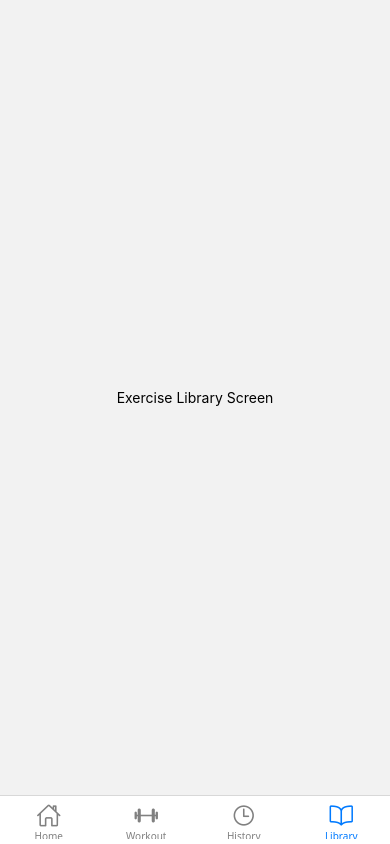
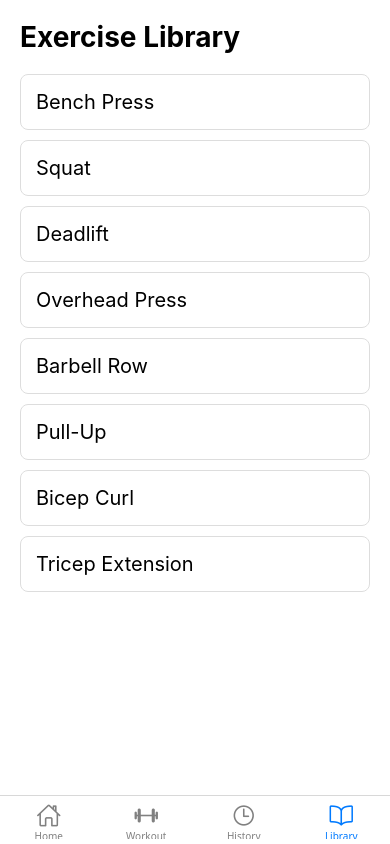
Before and after one commit to VinceAL-9/FreeFit-Logging-App, a React Native app: screen /Library in a window 390 px wide. Built offline with nearby package versions, Linux system fonts and the light colour scheme.

Commit message:
Implement Exercise Library Screen basic version

```diff
--- a/src/screens/ExerciseLibraryScreen.tsx
+++ b/src/screens/ExerciseLibraryScreen.tsx
@@ -1,10 +1,54 @@
-// src/screens/SettingsScreen.tsx
-import { Text, View } from 'react-native';
+// src/screens/ExerciseLibraryScreen.tsx
+import { FlatList, StyleSheet, Text, TouchableOpacity, View } from 'react-native';
 
 export default function ExerciseLibraryScreen() {
+  const exerciseList = [
+    'Bench Press',
+    'Squat',
+    'Deadlift',
+    'Overhead Press',
+    'Barbell Row',
+    'Pull-Up',
+    'Bicep Curl',
+    'Tricep Extension',
+  ]; // placeholder
+
   return (
-    <View style={{ flex: 1, justifyContent: 'center', alignItems: 'center' }}>
-      <Text>Exercise Library Screen</Text>
+    <View style={styles.container}>
+      <Text style={styles.title}>Exercise Library</Text>
+
+      <FlatList
+        data={exerciseList}
+        keyExtractor={(item) => item}
+        renderItem={({ item }) => (
+          <TouchableOpacity style={styles.exerciseCard} onPress={() => {}}>
+            <Text style={styles.exerciseName}>{item}</Text>
+          </TouchableOpacity>
+        )}
+      />
     </View>
   );
 }
+
+const styles = StyleSheet.create({
+  container: {
+    flex: 1,
+    padding: 20,
+    backgroundColor: '#fff',
+  },
+  title: {
+    fontSize: 28,
+    fontWeight: 'bold',
+    marginBottom: 20,
+  },
+  exerciseCard: {
+    padding: 15,
+    marginBottom: 10,
+    borderWidth: 1,
+    borderColor: '#ddd',
+    borderRadius: 8,
+  },
+  exerciseName: {
+    fontSize: 20,
+  },
+});
```
